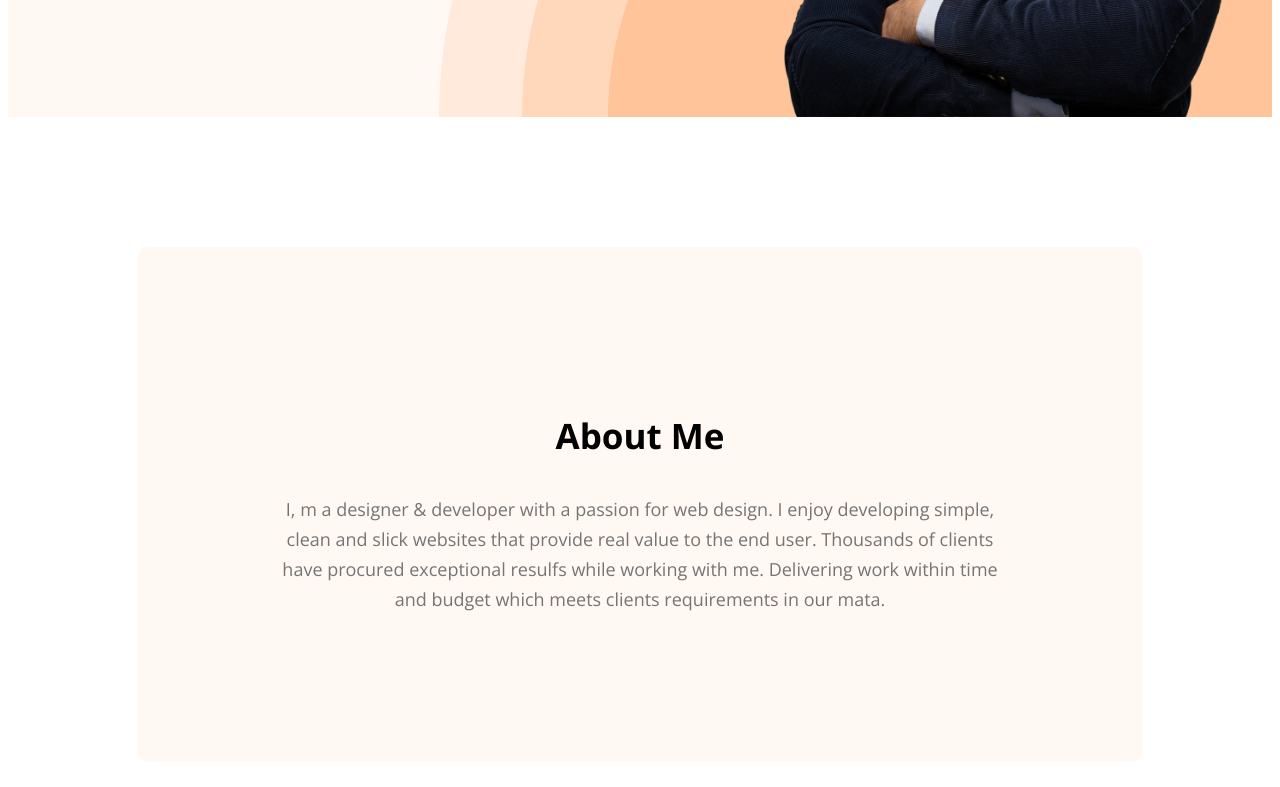
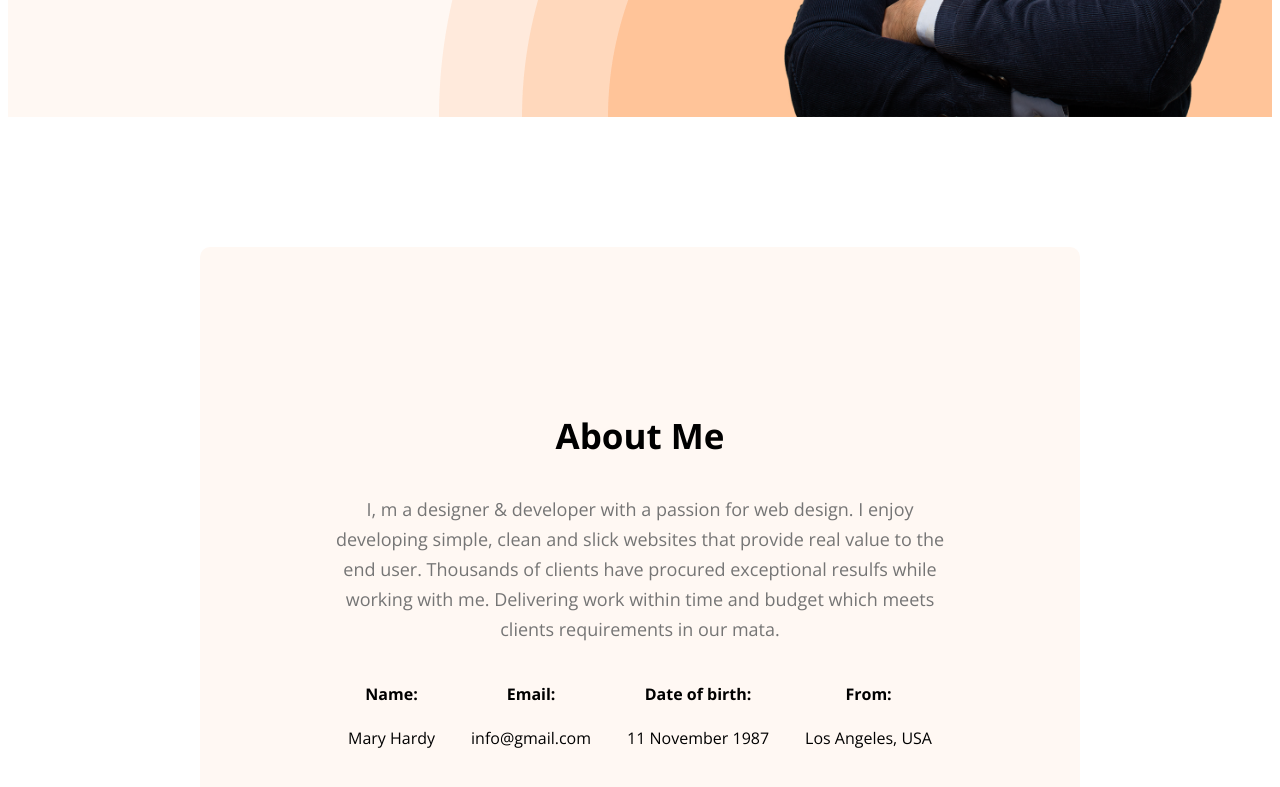
Before and after one commit to abdullah-al-marjuc-talha/web-developer-portfolio, a plain HTML site: page index.html in a window 1280 px wide. Shown: the part 672-1459 px from the top of the page. Drawn offline with nearby package versions, Linux system fonts and the light colour scheme.

Commit message:
added about info

```diff
--- a/index.html
+++ b/index.html
@@ -56,6 +56,31 @@
                 I, m a designer & developer with a passion for web design. I enjoy developing simple, clean and slick websites that provide real value to the end user. Thousands of clients have procured exceptional resulfs while working with me. Delivering work within time and budget which meets clients requirements in our mata.
 
             </p>
+            <div class="about-info-container">
+
+                <!-- .about-info*4>h4.info-title+info-description -->
+                <div class="about-info">
+                    <h4 class="info-title">Name:</h4>
+                    <info-description>
+                        Mary Hardy </info-description>
+                </div>
+                <div class="about-info">
+                    <h4 class="info-title">Email:</h4>
+                    <info-description>
+                        info@gmail.com</info-description>
+                </div>
+                <div class="about-info">
+                    <h4 class="info-title">Date of birth:</h4>
+                    <info-description>
+                        11 November 1987</info-description>
+                </div>
+                <div class="about-info">
+                    <h4 class="info-title">From:</h4>
+                    <info-description>
+                        Los Angeles, USA</info-description>
+                </div>
+
+            </div>
         </section>
 
     </main>
--- a/styles/portfolio.css
+++ b/styles/portfolio.css
@@ -118,12 +118,29 @@ nav a {
 
 /* main secton styles. */
 
+main
+{
+    max-width: 1140px;
+    margin: 0 auto;
+}
+
 /* about section style. */
 .about {
     padding: 130px;
     border-radius: 10px;
     background: #FFF8F3;
     margin: 130px ;
+}
+
+.about-info-container
+{
+    display: flex;
+    justify-content: space-around;
+}
+
+.about-info
+{
+    text-align: center;
 }
 
 .section-title {
```
